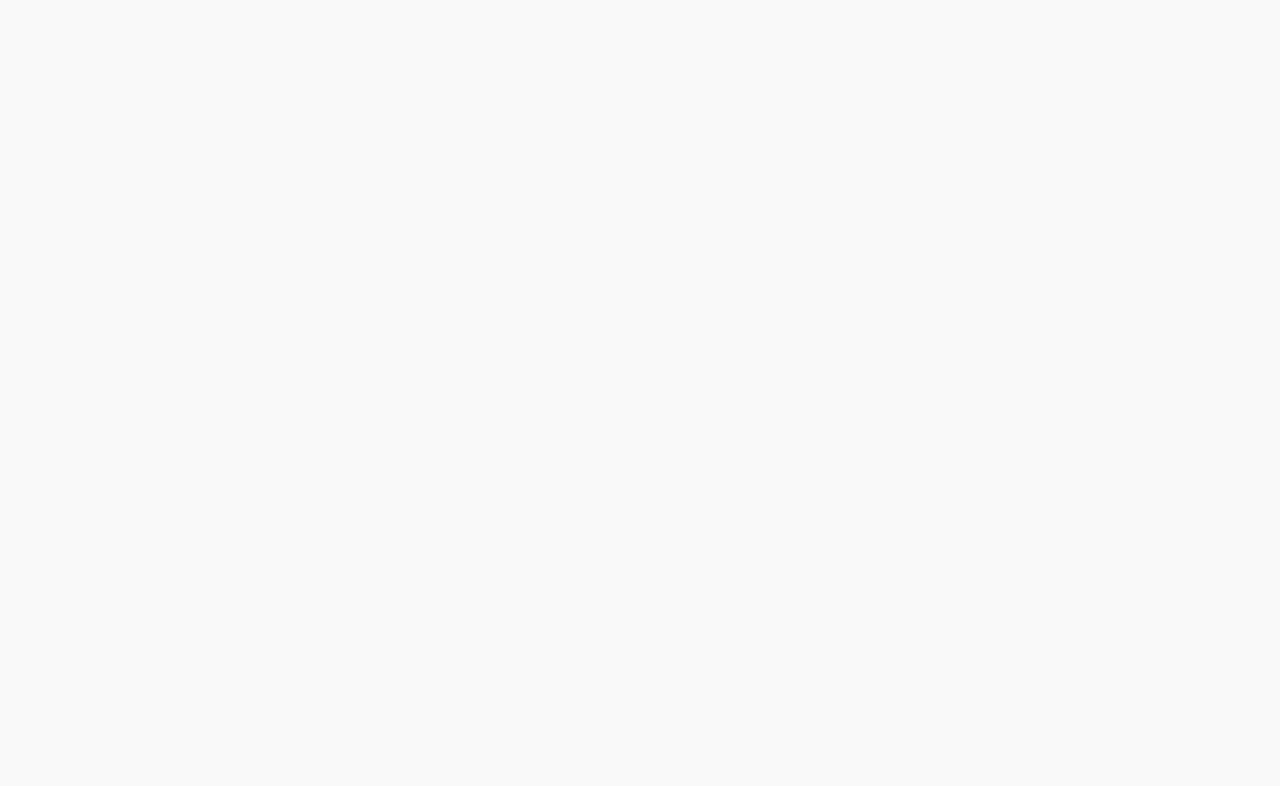
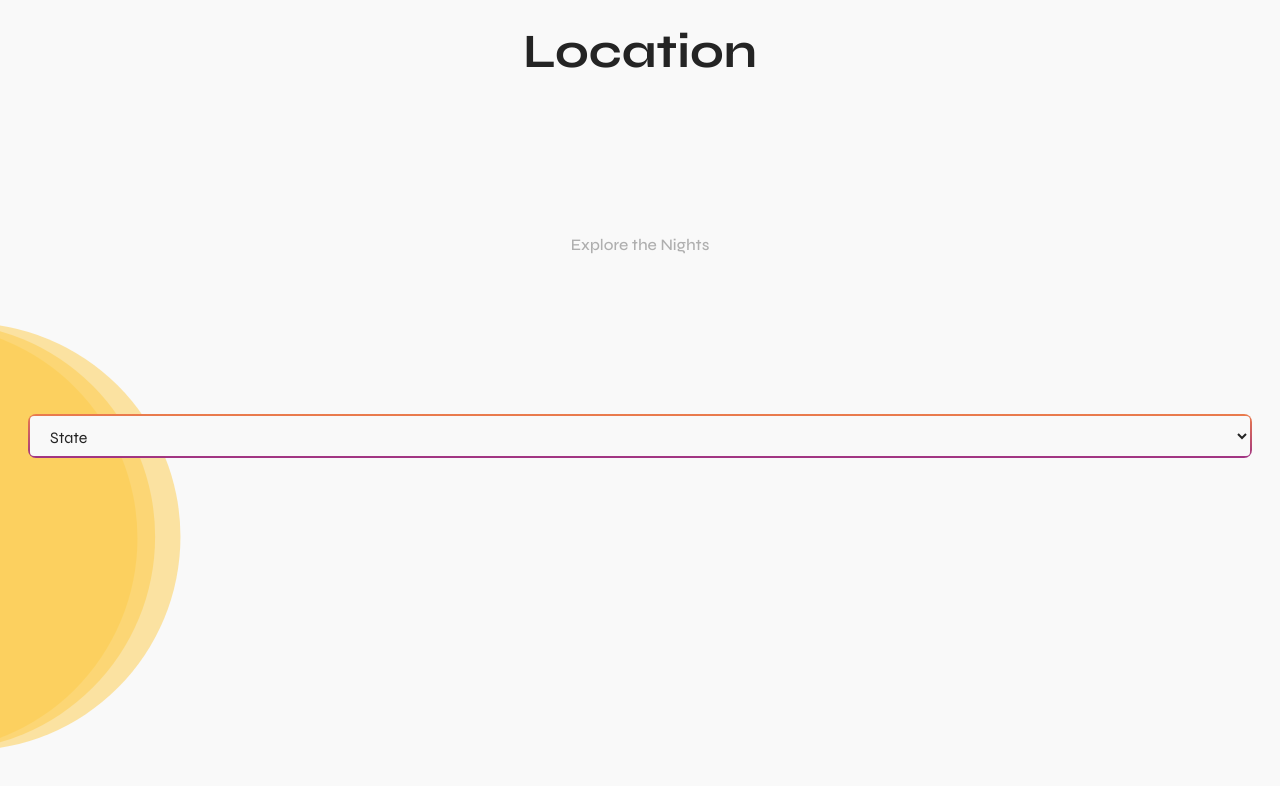
Before and after one commit to BamBam-Automation/jaiye, a React (Create React App) app: page /location in a window 1280 px wide. Before the commit this address had no page. Shown: the top 786 px of the page. Built offline with nearby package versions, Linux system fonts and the light colour scheme.

Commit message:
Tailwind Forms Plugin

```diff
--- a/package.json
+++ b/package.json
@@ -4,6 +4,7 @@
   "private": true,
   "dependencies": {
     "@material-tailwind/react": "^2.0.6",
+    "@tailwindcss/forms": "^0.5.4",
     "@testing-library/jest-dom": "^5.17.0",
     "@testing-library/react": "^13.4.0",
     "@testing-library/user-event": "^13.5.0",
--- a/src/App.js
+++ b/src/App.js
@@ -1,6 +1,7 @@
 import { BrowserRouter, Routes, Route } from 'react-router-dom';
 import Membership from './Pages/Membership';
 import Welcome from './Pages/Welcome';
+import Location from './Pages/Location';
 
 
 function App() {
@@ -10,6 +11,7 @@ function App() {
         <Routes>
           <Route path='/' element={<Membership />} />
           <Route path="welcome" element={<Welcome />} />
+          <Route path='location' element={<Location />} />
         </Routes>
       </BrowserRouter>
     </div>
--- /dev/null
+++ b/src/Pages/Location.jsx
@@ -0,0 +1,47 @@
+import React from "react";
+import Img from "../images/Location.svg";
+import AllStates from "../utils/AllStates.json";
+import { Option, Select } from "@material-tailwind/react";
+
+const Location = () => {
+  return (
+    <div className="grid relative p-7 h-screen">
+      <img className="absolute left-0 bottom-12" src={Img} alt="" />
+      <div className="grid justify-items-center">
+        <h3 className="text-5xl font-bold">Location</h3>
+        <h6 className="font-medium text-[#afafaf]">Explore the Nights</h6>
+      </div>
+      <div className="bg-gradient-to-b h-11 rounded-lg relative from-[#EB7C4C] to-[#A03484] p-0.5">
+        {/* <Select className="bg-[#f9f9f9] px-6" color="purple" label="State">
+          {AllStates.map((state) => (
+            <Option key={state} value={state}>
+              {state}
+            </Option>
+          ))}
+        </Select> */}
+        <select
+          className=" focus:outline-none placeholder-transparent peer bg-[#F9F9F9] w-full h-10 px-4 py-3 rounded"
+          name="states"
+          id="states"
+        >
+          <option className="block peer-focus:hidden" value="">
+            State
+          </option>
+          {AllStates.map((state) => (
+            <option className="w-2/3" key={state} value={state}>
+              {state}
+            </option>
+          ))}
+        </select>
+        <label
+          className="absolute text-base hidden -top-3 left-4 px-1 text-[#EB7C4C] bg-[#f9f9f9] peer-focus:block peer-focus:text-base peer-focus:-top-3 peer-focus:left-4 peer-focus:px-1 peer-focus:bg-[#F9F9F9] transition-all"
+          htmlFor="states"
+        >
+          State
+        </label>
+      </div>
+    </div>
+  );
+};
+
+export default Location;
--- /dev/null
+++ b/src/utils/AllStates.json
@@ -0,0 +1,39 @@
+[
+  "Abia",
+  "Adamawa",
+  "Akwa Ibom",
+  "Anambra",
+  "Bauchi",
+  "Bayelsa",
+  "Benue",
+  "Borno",
+  "Cross River",
+  "Delta",
+  "Ebonyi",
+  "Edo",
+  "Ekiti",
+  "Enugu",
+  "FCT - Abuja",
+  "Gombe",
+  "Imo",
+  "Jigawa",
+  "Kaduna",
+  "Kano",
+  "Katsina",
+  "Kebbi",
+  "Kogi",
+  "Kwara",
+  "Lagos",
+  "Nasarawa",
+  "Niger",
+  "Ogun",
+  "Ondo",
+  "Osun",
+  "Oyo",
+  "Plateau",
+  "Rivers",
+  "Sokoto",
+  "Taraba",
+  "Yobe",
+  "Zamfara"
+]
```
Also changed, not shown: src/images/Location.svg (added), 1 other file (tests, documents, lock files or other folders).
